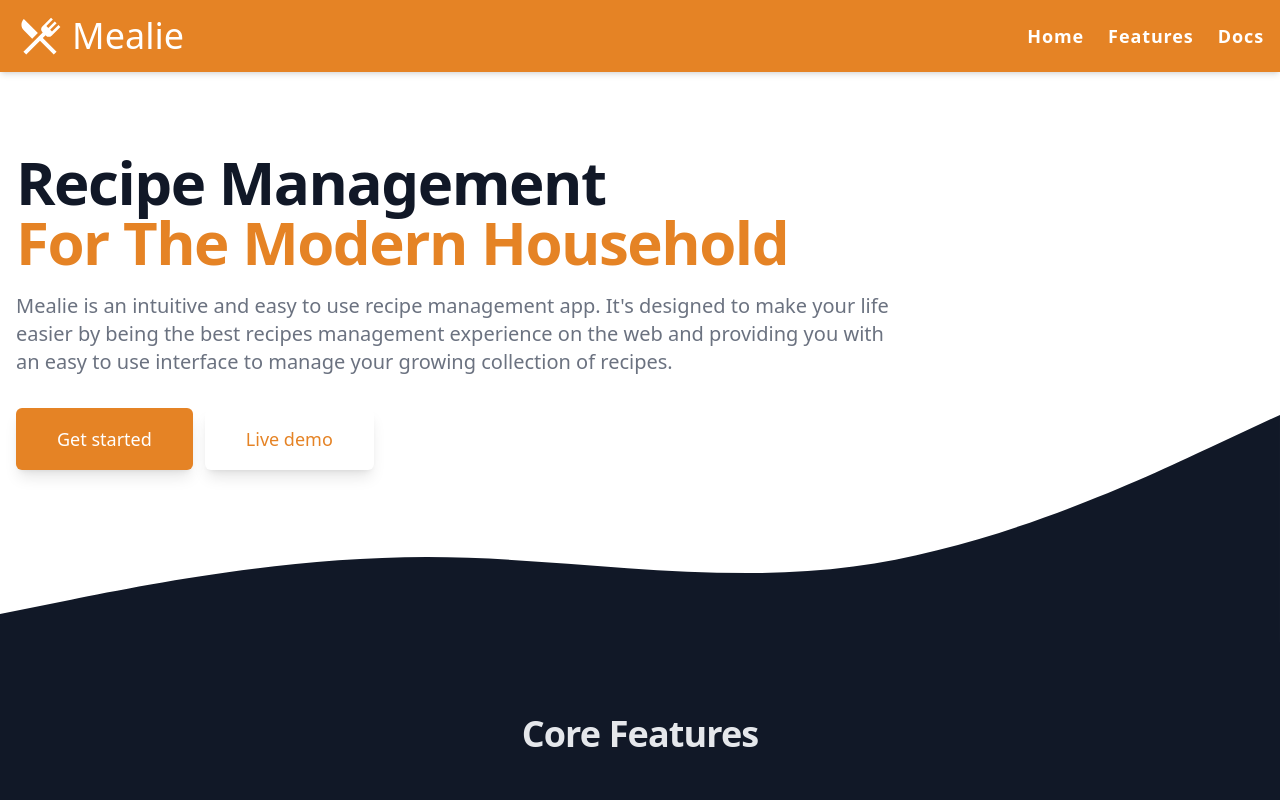
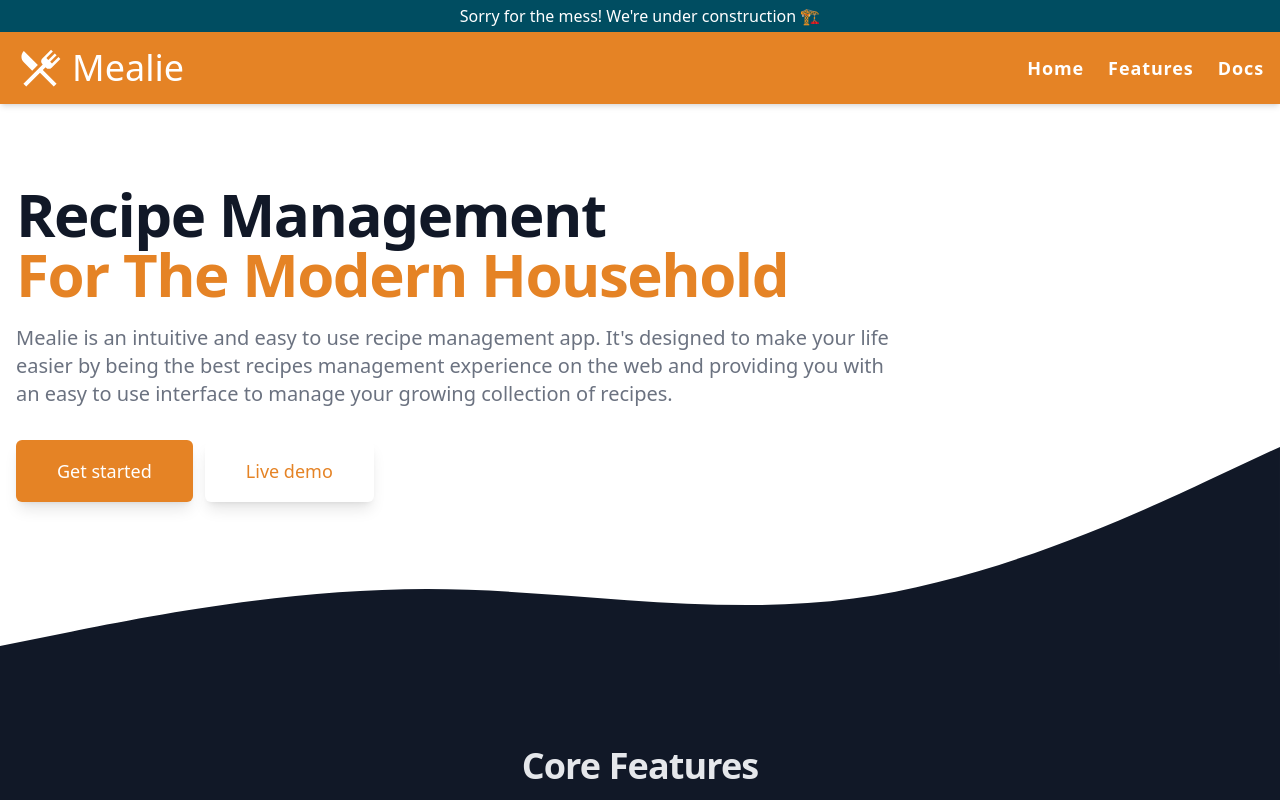
Before and after one commit to mealie-recipes/mealie.io, a Nuxt app: page / in a window 1280 px wide. Shown: the top 800 px of the page. Built offline with nearby package versions, Linux system fonts and the light colour scheme.

Commit message:
re-add construction banner

```diff
--- a/pages/index.vue
+++ b/pages/index.vue
@@ -1,6 +1,6 @@
 <template>
   <div>
-    <!-- <Banner /> -->
+    <Banner />
     <AppToolbar />
 
     <AppHero />
```
